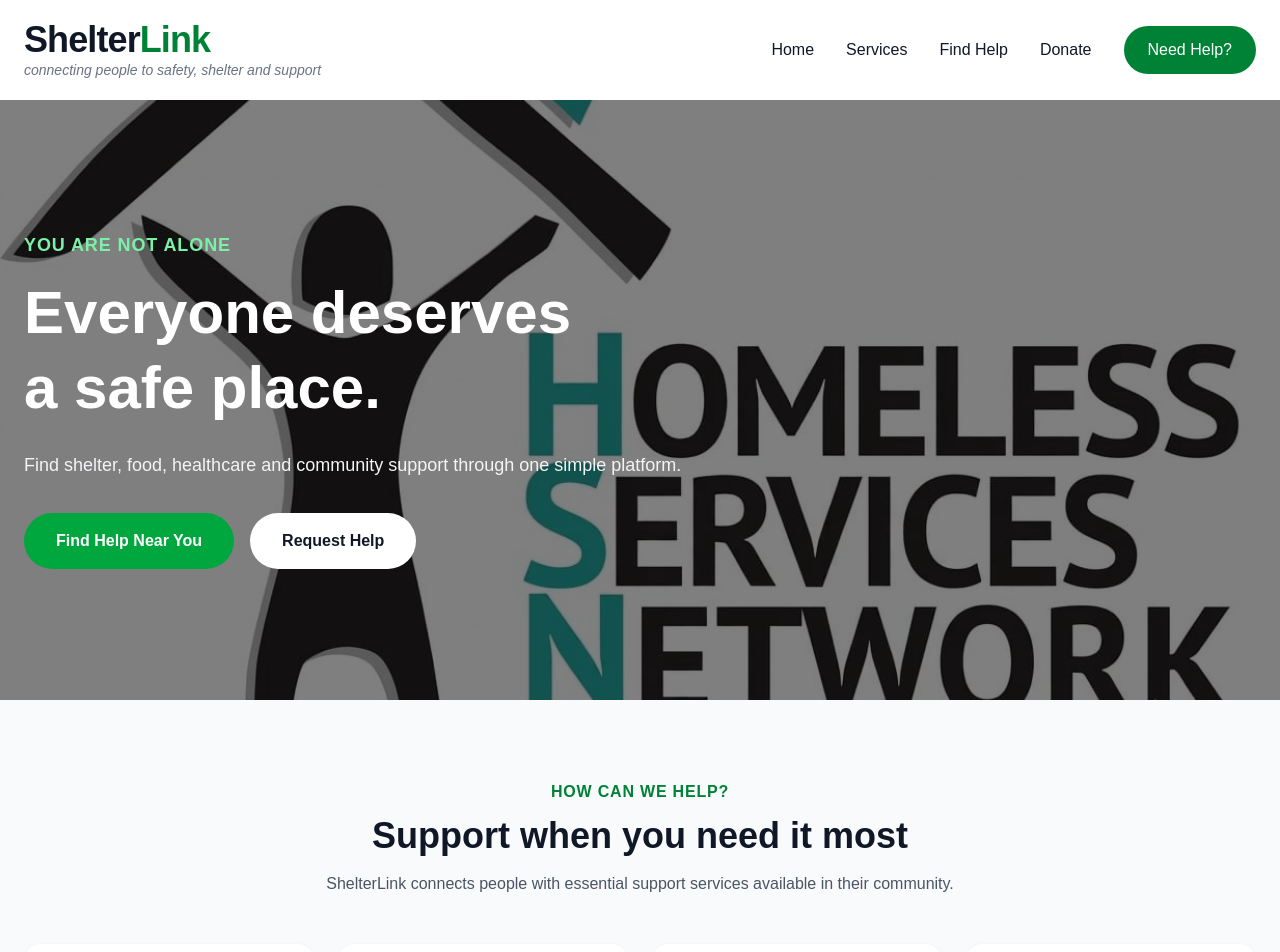
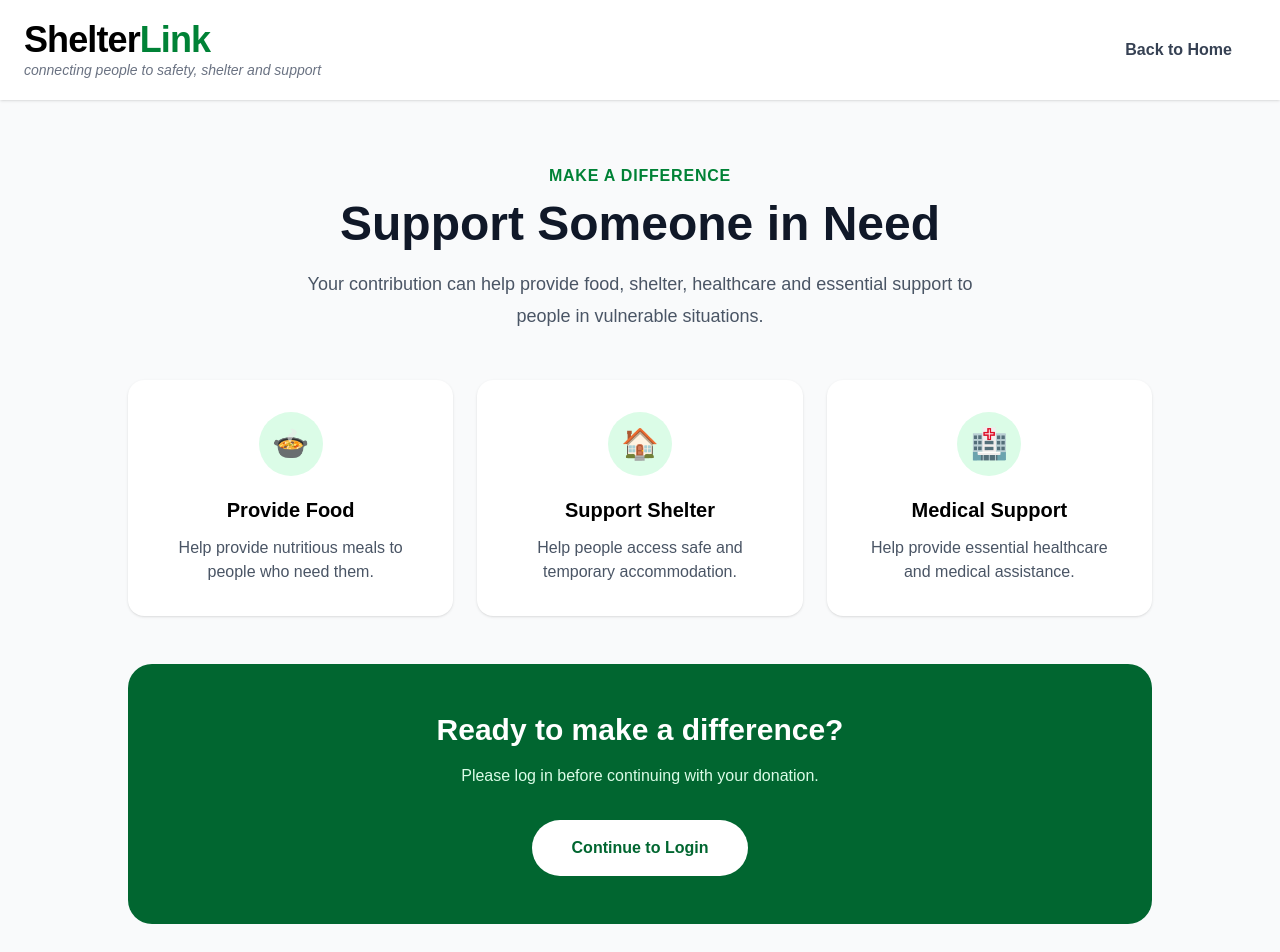
Before and after one commit to MRFahim86/ShelterLink, a React (Vite) app: page /donate in a window 1280 px wide. Shown: the top 952 px of the page. Built offline with nearby package versions, Linux system fonts and the light colour scheme.

Commit message:
Add donate page codes and modified codes in home and app

```diff
--- a/src/App.jsx
+++ b/src/App.jsx
@@ -1,7 +1,16 @@
+import { BrowserRouter, Routes, Route } from "react-router-dom";
 import Home from "./pages/Home";
+import Donate from "./pages/Donate";
 
 function App() {
-  return <Home />;
+  return (
+    <BrowserRouter>
+      <Routes>
+        <Route path="/" element={<Home />} />
+        <Route path="/donate" element={<Donate />} />
+      </Routes>
+    </BrowserRouter>
+  );
 }
 
 export default App;
--- a/src/pages/Donate.jsx
+++ b/src/pages/Donate.jsx
@@ -0,0 +1,149 @@
+function Donate() {
+  return (
+    <div className="min-h-screen bg-gray-50">
+
+      {/* ================= NAVBAR ================= */}
+      <header className="bg-white shadow-sm">
+        <div className="mx-auto flex max-w-7xl items-center justify-between px-6 py-5">
+
+          <div>
+            <h1 className="text-4xl font-black tracking-tight">
+              Shelter<span className="text-green-700">Link</span>
+            </h1>
+
+            <p className="text-sm italic text-gray-500">
+              connecting people to safety, shelter and support
+            </p>
+          </div>
+
+          <a
+            href="/"
+            className="rounded-full px-6 py-3 font-semibold text-gray-700 hover:bg-gray-100"
+          >
+            Back to Home
+          </a>
+
+        </div>
+      </header>
+
+
+      {/* ================= DONATE CONTENT ================= */}
+      <main className="px-6 py-16">
+
+        <div className="mx-auto max-w-5xl">
+
+          <div className="text-center">
+
+            <p className="font-semibold uppercase tracking-wider text-green-700">
+              Make a Difference
+            </p>
+
+            <h2 className="mt-3 text-5xl font-bold text-gray-900">
+              Support Someone in Need
+            </h2>
+
+            <p className="mx-auto mt-5 max-w-2xl text-lg leading-8 text-gray-600">
+              Your contribution can help provide food, shelter, healthcare
+              and essential support to people in vulnerable situations.
+            </p>
+
+          </div>
+
+
+          {/* Donation Options */}
+          <div className="mt-12 grid gap-6 md:grid-cols-3">
+
+            <div className="rounded-2xl bg-white p-8 text-center shadow-sm">
+              <div className="mx-auto flex h-16 w-16 items-center justify-center rounded-full bg-green-100 text-3xl">
+                🍲
+              </div>
+
+              <h3 className="mt-5 text-xl font-bold">
+                Provide Food
+              </h3>
+
+              <p className="mt-3 text-gray-600">
+                Help provide nutritious meals to people who need them.
+              </p>
+            </div>
+
+
+            <div className="rounded-2xl bg-white p-8 text-center shadow-sm">
+              <div className="mx-auto flex h-16 w-16 items-center justify-center rounded-full bg-green-100 text-3xl">
+                🏠
+              </div>
+
+              <h3 className="mt-5 text-xl font-bold">
+                Support Shelter
+              </h3>
+
+              <p className="mt-3 text-gray-600">
+                Help people access safe and temporary accommodation.
+              </p>
+            </div>
+
+
+            <div className="rounded-2xl bg-white p-8 text-center shadow-sm">
+              <div className="mx-auto flex h-16 w-16 items-center justify-center rounded-full bg-green-100 text-3xl">
+                🏥
+              </div>
+
+              <h3 className="mt-5 text-xl font-bold">
+                Medical Support
+              </h3>
+
+              <p className="mt-3 text-gray-600">
+                Help provide essential healthcare and medical assistance.
+              </p>
+            </div>
+
+          </div>
+
+
+          {/* Donation Action */}
+          <div className="mt-12 rounded-3xl bg-green-800 px-6 py-12 text-center text-white">
+
+            <h3 className="text-3xl font-bold">
+              Ready to make a difference?
+            </h3>
+
+            <p className="mx-auto mt-4 max-w-xl text-green-100">
+              Please log in before continuing with your donation.
+            </p>
+
+            <a
+              href="/login"
+              className="mt-8 inline-block rounded-full bg-white px-10 py-4 font-semibold text-green-800 hover:bg-gray-100"
+            >
+              Continue to Login
+            </a>
+
+          </div>
+
+        </div>
+
+      </main>
+
+
+      {/* ================= FOOTER ================= */}
+      <footer className="bg-gray-950 px-6 py-10 text-center text-gray-300">
+
+        <h2 className="text-3xl font-black text-white">
+          Shelter<span className="text-green-500">Link</span>
+        </h2>
+
+        <p className="mt-3">
+          Connecting people to safety, shelter and support.
+        </p>
+
+        <div className="mt-6 border-t border-gray-800 pt-6 text-sm">
+          © 2026 ShelterLink. All rights reserved.
+        </div>
+
+      </footer>
+
+    </div>
+  );
+}
+
+export default Donate;
--- a/src/pages/home.jsx
+++ b/src/pages/home.jsx
@@ -1,6 +1,9 @@
 import heroImage from "../assets/shelter.jpeg";
+import { useNavigate } from "react-router-dom";
 
 function Home() {
+  const navigate = useNavigate();
+
   return (
     <div className="min-h-screen bg-white text-gray-900">
 
@@ -301,7 +304,9 @@ function Home() {
             and other essential services to people in need.
           </p>
 
-          <button className="mt-8 rounded-full bg-white px-8 py-4 font-semibold text-green-800 hover:bg-gray-100">
+          <button
+          onClick={() => navigate("/donate")}
+          className="mt-8 rounded-full bg-white px-8 py-4 font-semibold text-green-800 hover:bg-gray-100">
             Donate Now
           </button>
 
```
